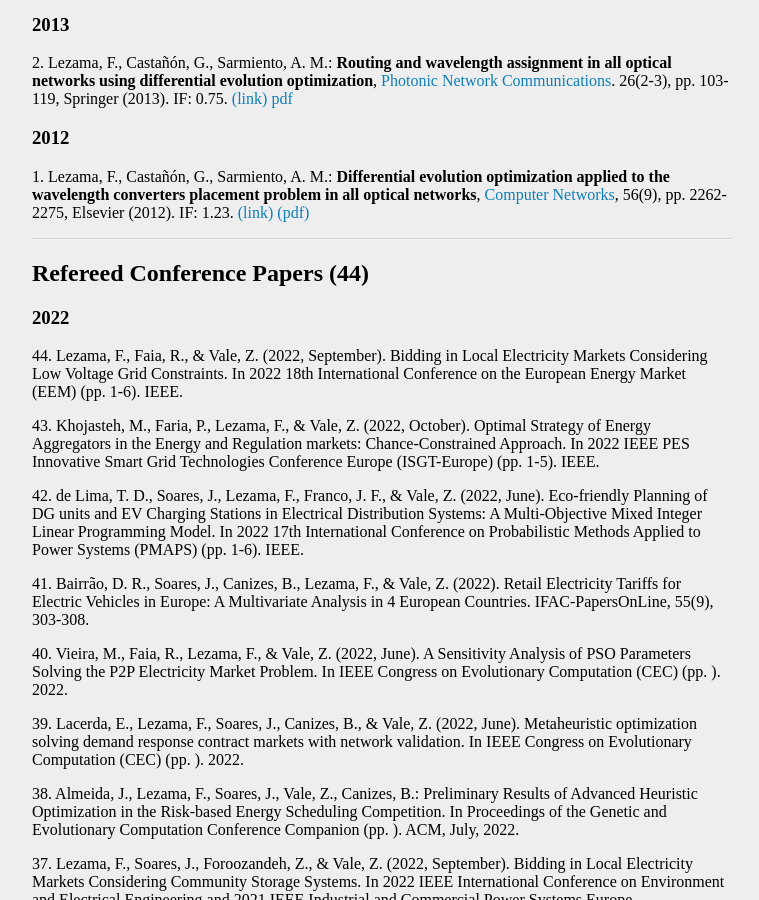
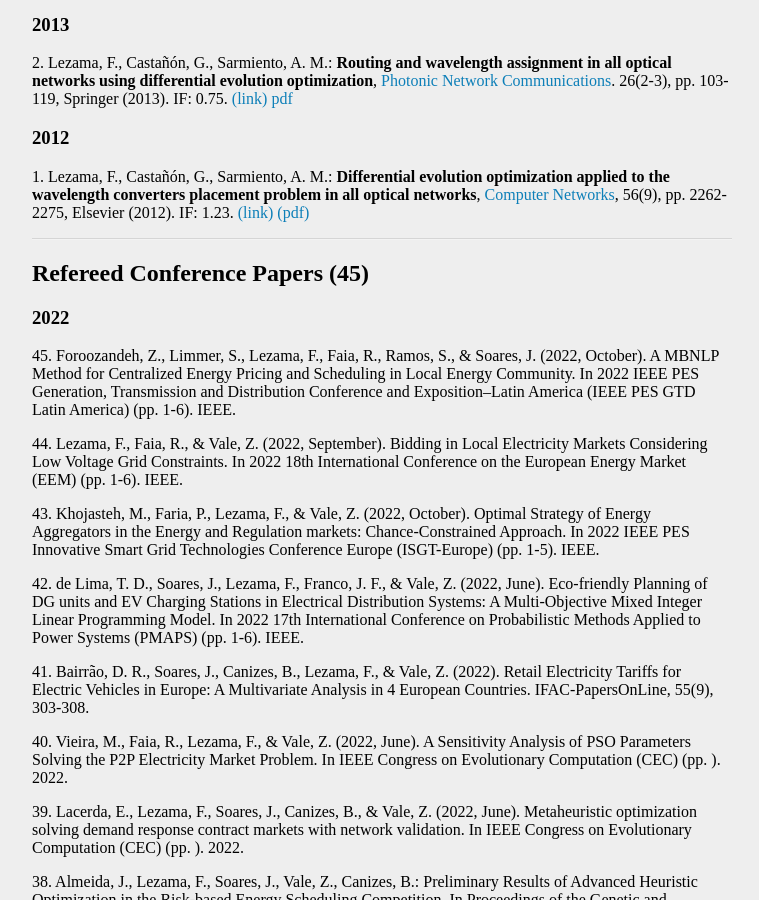
Before and after one commit to fernandolezama/fernandolezama.github.io, a Jekyll site: the page built from publication.md, in a window 1280 px wide and 900 px high, scrolled down 3114 px. Shown: the whole window, without its empty margins (258-1017 px from the left). Built offline with Jekyll 4.4.1, drawn with Linux system fonts in a browser that asks for light colours.

Commit message:
Update publication.md

```diff
--- a/publication.md
+++ b/publication.md
@@ -107,8 +107,9 @@ Elsevier (2021). IF: 3.588.[<span style="color:#1dc31d;">(Github-Repository)</sp
 
 ---
 
-## Refereed Conference Papers (44)
+## Refereed Conference Papers (45)
 ### 2022
+45\. Foroozandeh, Z., Limmer, S., Lezama, F., Faia, R., Ramos, S., & Soares, J. (2022, October). A MBNLP Method for Centralized Energy Pricing and Scheduling in Local Energy Community. In 2022 IEEE PES Generation, Transmission and Distribution Conference and Exposition–Latin America (IEEE PES GTD Latin America) (pp. 1-6). IEEE.
 
 44\. Lezama, F., Faia, R., & Vale, Z. (2022, September). Bidding in Local Electricity Markets Considering Low Voltage Grid Constraints. In 2022 18th International Conference on the European Energy Market (EEM) (pp. 1-6). IEEE.
 
```
